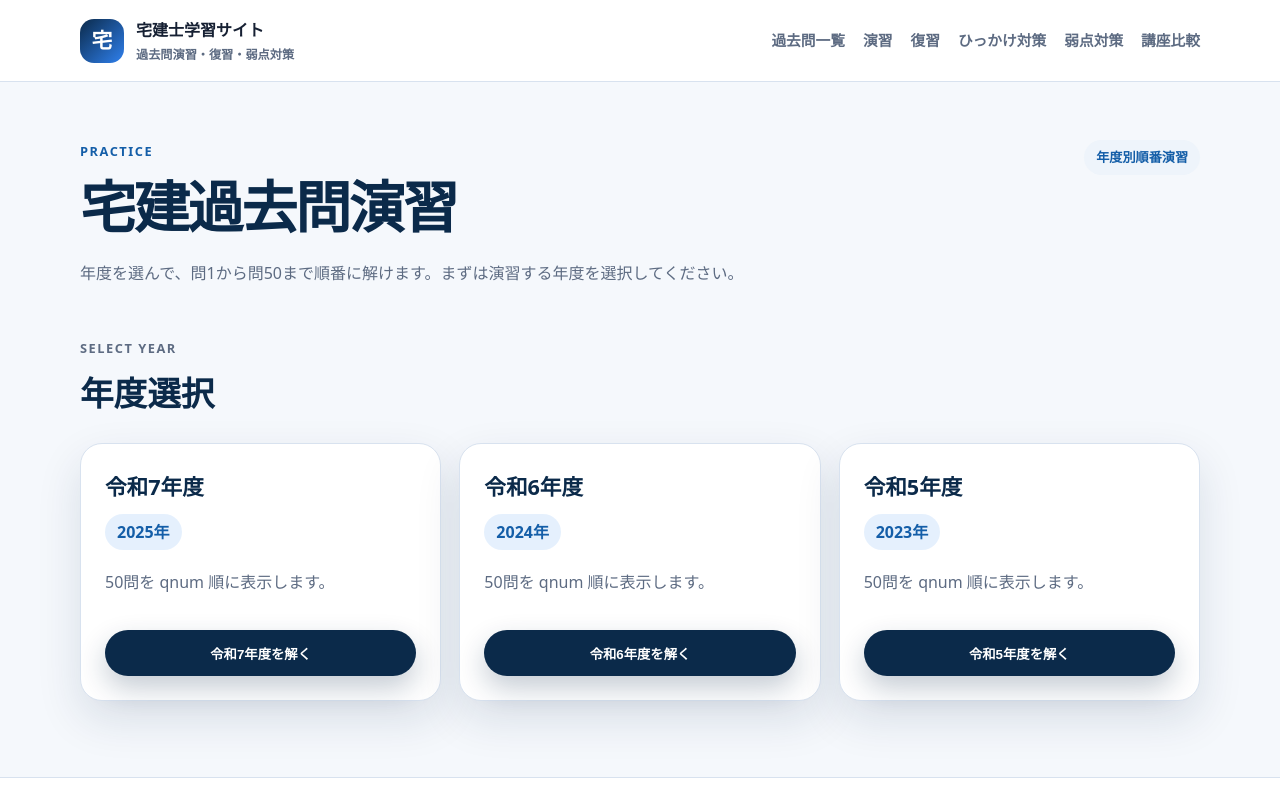
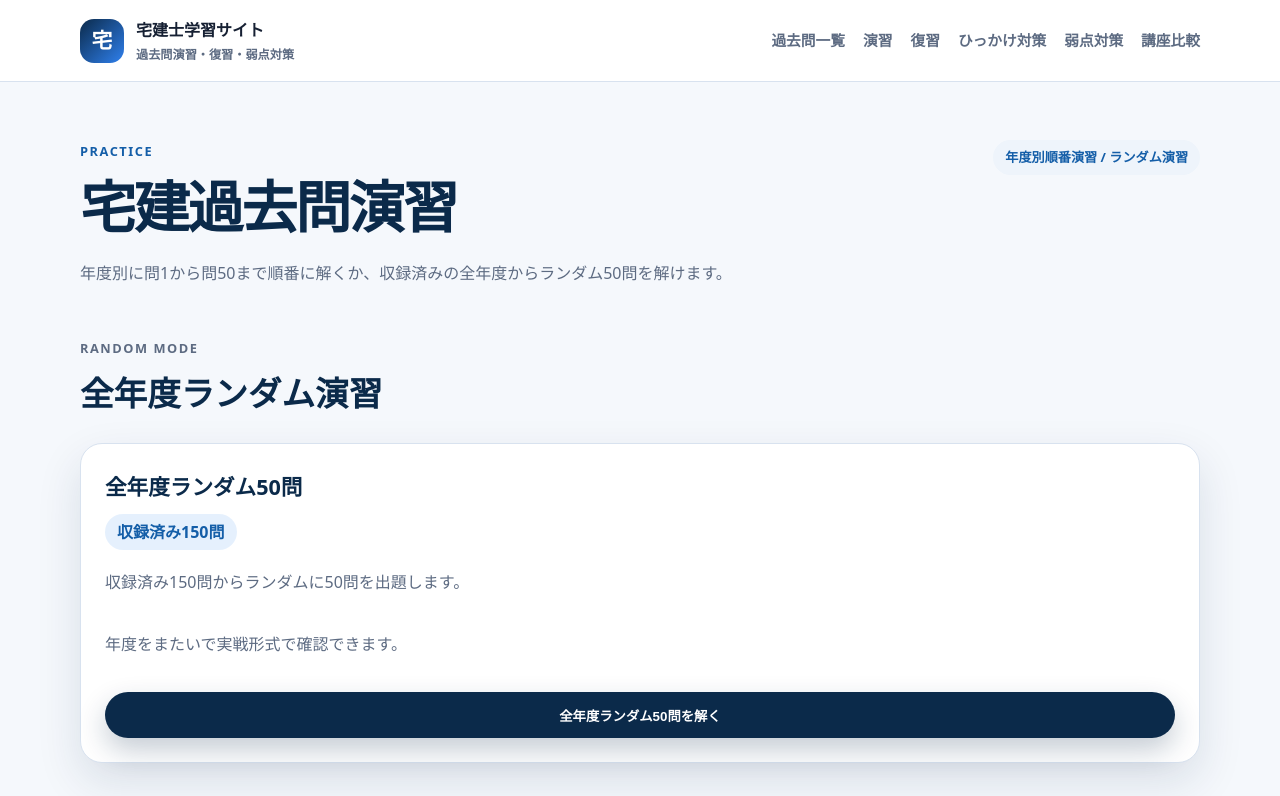
Before and after one commit to kenichis1971-cloud/takken-gakushu-site, a Next.js app: page /practice in a window 1280 px wide. Shown: the top 796 px of the page. Built offline with nearby package versions, Linux system fonts and the light colour scheme.

Commit message:
Add random practice mode

```diff
--- a/app/globals.css
+++ b/app/globals.css
@@ -569,12 +569,17 @@ h3 {
   gap: 18px;
 }
 
+.practice-random-card,
 .practice-year-card {
   display: flex;
   min-height: 250px;
   flex-direction: column;
   justify-content: space-between;
   gap: 18px;
+}
+
+.practice-random-card {
+  margin-bottom: 24px;
 }
 
 .practice-year-card-header {
--- a/app/practice/PracticeClient.tsx
+++ b/app/practice/PracticeClient.tsx
@@ -4,6 +4,8 @@ import Link from "next/link";
 import { useMemo, useState } from "react";
 import { saveWrongQuestion } from "../../lib/takkenReviewStorage";
 import type { TakkenPracticeQuestion, TakkenPracticeYear } from "../../lib/takkenPractice";
+
+const RANDOM_PRACTICE_QUESTION_COUNT = 50;
 
 type PracticeClientProps = {
   practiceYears: TakkenPracticeYear[];
@@ -13,6 +15,16 @@ type AnswerRecord = {
   qnum: number;
   selectedChoice: number;
   isCorrect: boolean;
+};
+
+type PracticeSession = {
+  mode: "year" | "random";
+  title: string;
+  resultLabel: string;
+  questionCount: number;
+  sourceQuestionCount: number;
+  questions: TakkenPracticeQuestion[];
+  year?: TakkenPracticeYear;
 };
 
 function getChoiceLabel(index: number) {
@@ -27,30 +39,89 @@ function getAccuracy(correctCount: number, answerCount: number) {
   return Math.round((correctCount / answerCount) * 100);
 }
 
+function shuffleQuestions(questions: TakkenPracticeQuestion[]) {
+  const shuffledQuestions = [...questions];
+
+  for (let index = shuffledQuestions.length - 1; index > 0; index -= 1) {
+    const randomIndex = Math.floor(Math.random() * (index + 1));
+    [shuffledQuestions[index], shuffledQuestions[randomIndex]] = [
+      shuffledQuestions[randomIndex],
+      shuffledQuestions[index],
+    ];
+  }
+
+  return shuffledQuestions;
+}
+
 export function PracticeClient({ practiceYears }: PracticeClientProps) {
-  const [selectedYear, setSelectedYear] = useState<TakkenPracticeYear | null>(null);
+  const [selectedSession, setSelectedSession] = useState<PracticeSession | null>(null);
   const [questionIndex, setQuestionIndex] = useState(0);
   const [selectedChoice, setSelectedChoice] = useState<number | null>(null);
   const [answerRecords, setAnswerRecords] = useState<AnswerRecord[]>([]);
   const [isFinished, setIsFinished] = useState(false);
 
-  const currentQuestion = selectedYear?.questions[questionIndex] ?? null;
+  const allPracticeQuestions = useMemo(
+    () => practiceYears.flatMap((year) => year.questions),
+    [practiceYears],
+  );
+  const randomQuestionCount = Math.min(RANDOM_PRACTICE_QUESTION_COUNT, allPracticeQuestions.length);
+  const currentQuestion = selectedSession?.questions[questionIndex] ?? null;
   const correctCount = useMemo(
     () => answerRecords.filter((record) => record.isCorrect).length,
     [answerRecords],
   );
   const wrongCount = answerRecords.length - correctCount;
 
-  function startPractice(year: TakkenPracticeYear) {
-    setSelectedYear(year);
+  function resetSession(session: PracticeSession) {
+    setSelectedSession(session);
     setQuestionIndex(0);
     setSelectedChoice(null);
     setAnswerRecords([]);
     setIsFinished(false);
   }
 
+  function startPractice(year: TakkenPracticeYear) {
+    resetSession({
+      mode: "year",
+      title: year.era,
+      resultLabel: `${year.era} / ${year.year}年`,
+      questionCount: year.questionCount,
+      sourceQuestionCount: year.questionCount,
+      questions: year.questions,
+      year,
+    });
+  }
+
+  function startRandomPractice() {
+    const questions = shuffleQuestions(allPracticeQuestions).slice(0, randomQuestionCount);
+
+    resetSession({
+      mode: "random",
+      title: "全年度ランダム50問",
+      resultLabel: "全年度ランダム50問",
+      questionCount: questions.length,
+      sourceQuestionCount: allPracticeQuestions.length,
+      questions,
+    });
+  }
+
+  function restartCurrentSession() {
+    if (!selectedSession) {
+      return;
+    }
+
+    if (selectedSession.mode === "random") {
+      startRandomPractice();
+      return;
+    }
+
+    if (selectedSession.year) {
+      startPractice(selectedSession.year);
+    }
+  }
+
   function returnToYearSelection() {
-    setSelectedYear(null);
+    setSelectedSession(null);
     setQuestionIndex(0);
     setSelectedChoice(null);
     setAnswerRecords([]);
@@ -64,8 +135,8 @@ export function PracticeClient({ practiceYears }: PracticeClientProps) {
 
     setSelectedChoice(choiceNumber);
 
-    if (selectedYear && choiceNumber !== question.answer) {
-      saveWrongQuestion(selectedYear, question, choiceNumber);
+    if (choiceNumber !== question.answer) {
+      saveWrongQuestion({ era: question.era, year: question.year }, question, choiceNumber);
     }
 
     setAnswerRecords((records) => [
@@ -79,11 +150,11 @@ export function PracticeClient({ practiceYears }: PracticeClientProps) {
   }
 
   function goToNextQuestion() {
-    if (!selectedYear) {
+    if (!selectedSession) {
       return;
     }
 
-    if (questionIndex >= selectedYear.questions.length - 1) {
+    if (questionIndex >= selectedSession.questions.length - 1) {
       setIsFinished(true);
       return;
     }
@@ -92,7 +163,7 @@ export function PracticeClient({ practiceYears }: PracticeClientProps) {
     setSelectedChoice(null);
   }
 
-  if (!selectedYear) {
+  if (!selectedSession) {
     return (
       <article className="container practice-page">
         <div className="practice-hero">
@@ -100,11 +171,34 @@ export function PracticeClient({ practiceYears }: PracticeClientProps) {
             <p className="eyebrow">Practice</p>
             <h1>宅建過去問演習</h1>
             <p>
-              年度を選んで、問1から問50まで順番に解けます。まずは演習する年度を選択してください。
+              年度別に問1から問50まで順番に解くか、収録済みの全年度からランダム50問を解けます。
             </p>
           </div>
-          <span className="status-badge">年度別順番演習</span>
+          <span className="status-badge">年度別順番演習 / ランダム演習</span>
         </div>
+
+        <section className="section-block" aria-labelledby="practice-random-heading">
+          <div className="section-heading compact-heading">
+            <p className="eyebrow">Random mode</p>
+            <h2 id="practice-random-heading">全年度ランダム演習</h2>
+          </div>
+
+          <section className="card practice-random-card">
+            <div className="practice-year-card-header">
+              <h3>全年度ランダム50問</h3>
+              <span>収録済み{allPracticeQuestions.length}問</span>
+            </div>
+            <p>収録済み{allPracticeQuestions.length}問からランダムに50問を出題します。</p>
+            <p>年度をまたいで実戦形式で確認できます。</p>
+            <button
+              className="button button-primary practice-start-button"
+              type="button"
+              onClick={startRandomPractice}
+            >
+              全年度ランダム50問を解く
+            </button>
+          </section>
+        </section>
 
         <section className="section-block" aria-labelledby="practice-year-heading">
           <div className="section-heading compact-heading">
@@ -146,11 +240,15 @@ export function PracticeClient({ practiceYears }: PracticeClientProps) {
           <h1 id="practice-result-heading">演習結果</h1>
           <dl className="practice-result-list">
             <div>
-              <dt>演習年度</dt>
-              <dd>
-                {selectedYear.era} / {selectedYear.year}年
-              </dd>
+              <dt>演習モード</dt>
+              <dd>{selectedSession.resultLabel}</dd>
             </div>
+            {selectedSession.mode === "random" ? (
+              <div>
+                <dt>抽出元</dt>
+                <dd>収録済み{selectedSession.sourceQuestionCount}問</dd>
+              </div>
+            ) : null}
             <div>
               <dt>解答数</dt>
               <dd>{answerCount}問</dd>
@@ -174,8 +272,8 @@ export function PracticeClient({ practiceYears }: PracticeClientProps) {
                 間違えた問題を復習する
               </Link>
             ) : null}
-            <button className="button button-secondary" type="button" onClick={() => startPractice(selectedYear)}>
-              同じ年度をもう一度解く
+            <button className="button button-secondary" type="button" onClick={restartCurrentSession}>
+              {selectedSession.mode === "random" ? "もう一度ランダム50問を解く" : "同じ年度をもう一度解く"}
             </button>
             <button className="button button-secondary" type="button" onClick={returnToYearSelection}>
               年度選択に戻る
@@ -210,10 +308,10 @@ export function PracticeClient({ practiceYears }: PracticeClientProps) {
         <div>
           <p className="eyebrow">Question</p>
           <h1>
-            {selectedYear.era} 問{currentQuestion.qnum}
+            {selectedSession.title} 問{currentQuestion.qnum}
           </h1>
           <p>
-            進捗：{questionIndex + 1} / {selectedYear.questionCount}
+            進捗：{questionIndex + 1} / {selectedSession.questionCount}
           </p>
         </div>
         <button className="button button-secondary" type="button" onClick={returnToYearSelection}>
@@ -223,6 +321,8 @@ export function PracticeClient({ practiceYears }: PracticeClientProps) {
 
       <section className="card practice-question-card" aria-labelledby="practice-question-heading">
         <div className="practice-meta-row">
+          <span>{currentQuestion.era}</span>
+          <span>問{currentQuestion.qnum}</span>
           <span>{currentQuestion.subject}</span>
           <span>{currentQuestion.topic}</span>
           {currentQuestion.isExemptionQuestion ? <span>登録講習免除対象問</span> : null}
@@ -269,7 +369,7 @@ export function PracticeClient({ practiceYears }: PracticeClientProps) {
               正解番号：{currentQuestion.answer} / {answerChoiceText}
             </p>
             <button className="button button-primary" type="button" onClick={goToNextQuestion}>
-              {questionIndex >= selectedYear.questions.length - 1 ? "結果を見る" : "次の問題へ"}
+              {questionIndex >= selectedSession.questions.length - 1 ? "結果を見る" : "次の問題へ"}
             </button>
           </div>
         ) : null}
--- a/app/practice/page.tsx
+++ b/app/practice/page.tsx
@@ -4,7 +4,7 @@ import { PracticeClient } from "./PracticeClient";
 
 export const metadata: Metadata = {
   title: "宅建過去問演習",
-  description: "宅建士試験の年度別過去問を順番に解ける演習ページです。",
+  description: "宅建士試験の年度別過去問と全年度ランダム50問を解ける演習ページです。",
 };
 
 export default function PracticePage() {
--- a/lib/takkenPractice.ts
+++ b/lib/takkenPractice.ts
@@ -3,6 +3,8 @@ import questions2024 from "../data/takken/past/2024_questions.json";
 import questions2025 from "../data/takken/past/2025_questions.json";
 
 export type TakkenPracticeQuestion = {
+  year: number;
+  era: string;
   qnum: number;
   subject: string;
   topic: string;
@@ -47,8 +49,14 @@ const practiceQuestionSources: PracticeQuestionSource[] = [
   { data: questions2023, era: "令和5年度" },
 ];
 
-function normalizePracticeQuestion(question: RawTakkenPracticeQuestion): TakkenPracticeQuestion {
+function normalizePracticeQuestion(
+  question: RawTakkenPracticeQuestion,
+  year: number,
+  era: string,
+): TakkenPracticeQuestion {
   return {
+    year,
+    era,
     qnum: question.qnum,
     subject: question.subject ?? question.field ?? "未分類",
     topic: question.topic ?? "未分類",
@@ -62,7 +70,7 @@ function normalizePracticeQuestion(question: RawTakkenPracticeQuestion): TakkenP
 export function getTakkenPracticeYears(): TakkenPracticeYear[] {
   return practiceQuestionSources.map(({ data, era }) => {
     const questions = data.items
-      .map(normalizePracticeQuestion)
+      .map((question) => normalizePracticeQuestion(question, data.year, data.era ?? era))
       .sort((current, next) => current.qnum - next.qnum);
 
     return {
```
